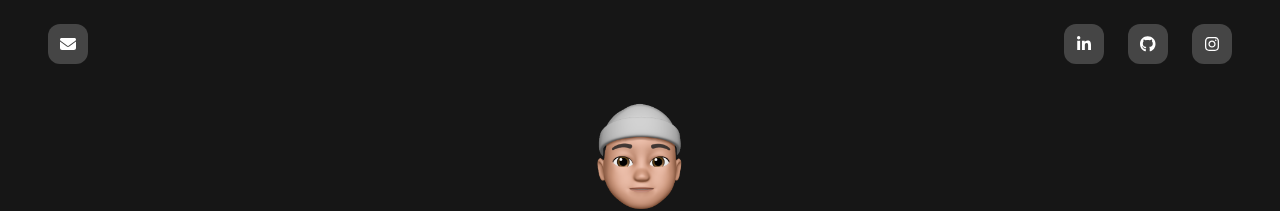
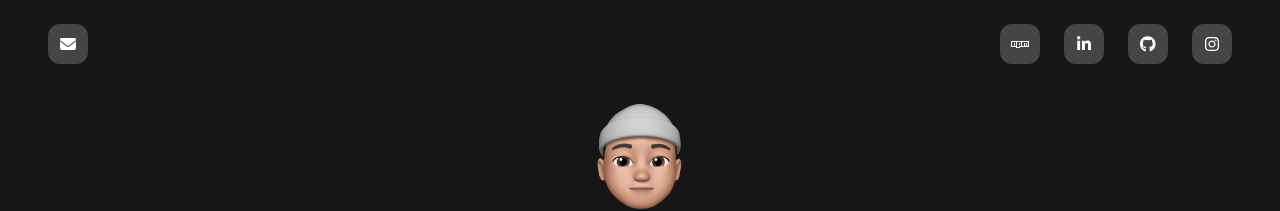
Before and after one commit to goekhantopcu/gtopcu, a Vue app: page / in a window 1280 px wide. Shown: the top 211 px of the page. Built offline with nearby package versions, Linux system fonts and the light colour scheme.

Commit message:
feat: add npmjs to the navigation

```diff
--- a/src/components/layout/PageNavigation.vue
+++ b/src/components/layout/PageNavigation.vue
@@ -4,6 +4,9 @@
       <font-awesome-icon icon="fa-solid fa-envelope" />
     </a>
     <div class="flex justify-between items-center gap-3 sm:gap-6">
+      <a href="https://www.npmjs.com/~goekhantopcu" target="_blank" class="nav-item" title="npmjs">
+        <font-awesome-icon icon="fa-brands fa-npm" />
+      </a>
       <a href="https://www.linkedin.com/in/goekhantopcu" target="_blank" class="nav-item" title="LinkedIn">
         <font-awesome-icon icon="fa-brands fa-linkedin-in" />
       </a>
--- a/src/main.ts
+++ b/src/main.ts
@@ -10,10 +10,10 @@ import {FontAwesomeIcon} from '@fortawesome/vue-fontawesome'
 
 /* import specific icons */
 import {faEnvelope, faCode, faCar, faHouseLaptop} from '@fortawesome/free-solid-svg-icons'
-import {faInstagram, faLinkedinIn, faGithub} from '@fortawesome/free-brands-svg-icons'
+import {faInstagram, faLinkedinIn, faGithub, faNpm} from '@fortawesome/free-brands-svg-icons'
 
 /* add icons to the library */
-library.add(faEnvelope, faLinkedinIn, faGithub, faInstagram, faCode, faCar, faHouseLaptop)
+library.add(faEnvelope, faLinkedinIn, faGithub, faInstagram, faCode, faCar, faHouseLaptop, faNpm)
 
 createApp(App)
     .component('font-awesome-icon', FontAwesomeIcon)
```
